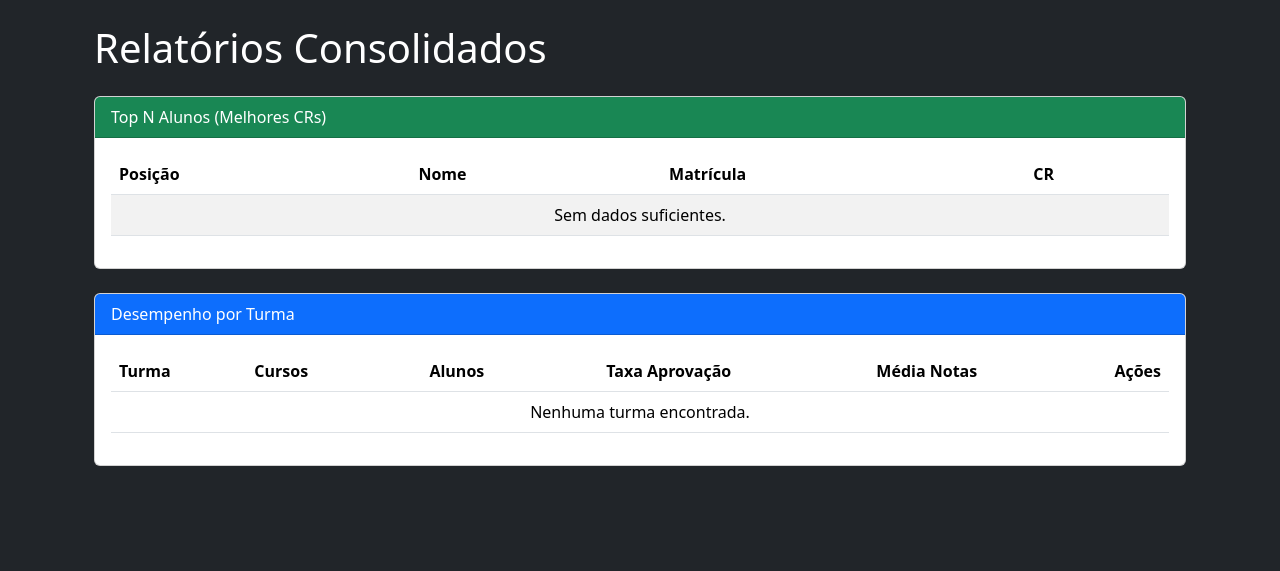
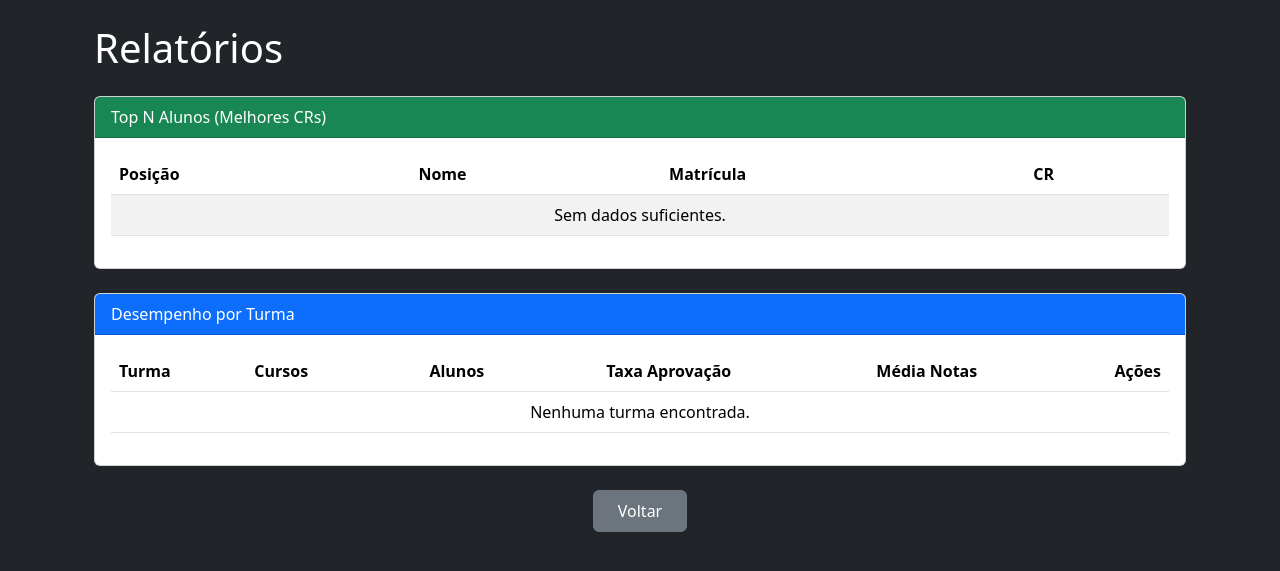
Before and after one commit to LeoncioFerreira/Gerenciador-de-Cursos-e-Alunos, a Flask app: page /relatorios/ in a window 1280 px wide. Shown: the top 571 px of the page. Run offline with Flask 3, Linux system fonts and the light colour scheme; some libraries are stand-ins or nearby versions.

Commit message:
Melhora interface de relatórios centralizando botão de voltar e adicionando screenshots

```diff
--- a/templates/relatorios/detalhe_turma.html
+++ b/templates/relatorios/detalhe_turma.html
@@ -2,7 +2,6 @@
 <div class="container mt-4">
   <div class="d-flex justify-content-between align-items-center mb-4">
     <h2>Análise Detalhada: Turma {{ codigo }}</h2>
-    <a href="/relatorios" class="btn btn-secondary">Voltar</a>
   </div>
 
   <div class="row">
@@ -82,5 +81,8 @@
       </div>
     </div>
   </div>
+  <div class="d-flex justify-content-center mt-4 mb-4">
+    <a href="/relatorios" class="btn btn-secondary px-4 py-2"> Voltar </a>
+  </div>
 </div>
 {% endblock %}
--- a/templates/relatorios/relatorios.html
+++ b/templates/relatorios/relatorios.html
@@ -1,7 +1,6 @@
 {% extends "base.html" %} {% block content %}
 <div class="container mt-4">
-  <h1 class="mb-4">Relatórios Consolidados</h1>
-
+  <h1 class="mb-4">Relatórios</h1>
   <div class="card mb-4">
     <div class="card-header bg-success text-white">
       Top N Alunos (Melhores CRs)
@@ -84,5 +83,9 @@
       </table>
     </div>
   </div>
+
+  <div class="d-flex justify-content-center mt-4 mb-4">
+    <a href="\" class="btn btn-secondary px-4 py-2"> Voltar </a>
+  </div>
 </div>
 {% endblock %}
```
Also changed, not shown: 3 other files.
